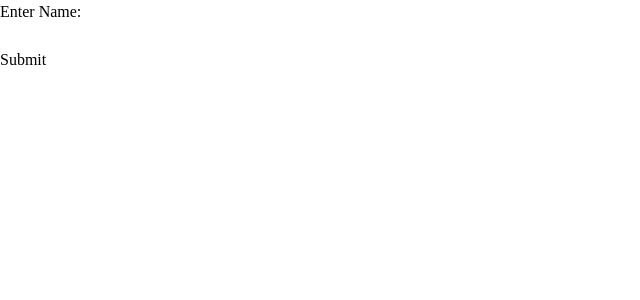
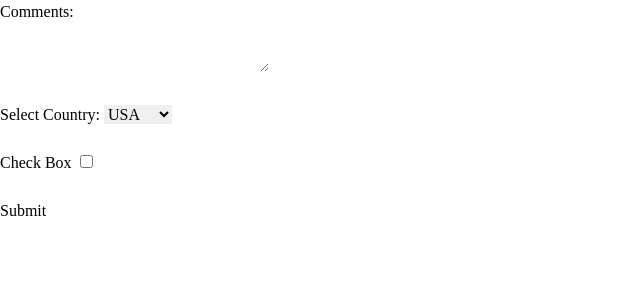
Before and after one commit to desgurpreet/React, a React (Vite) app: page / in a window 1280 px wide. Shown: the top 300 px of the page, without its empty margins (0-640 px from the left). Built offline with nearby package versions, Linux system fonts and the light colour scheme.

Commit message:
input,checkbox,textarea use

```diff
--- a/src/main.jsx
+++ b/src/main.jsx
@@ -3,11 +3,13 @@ import { createRoot } from 'react-dom/client'
 import App1 from './App1.jsx'
 import './index.css'
 import FormControlFunc from './FormControlFunc.jsx'
+import MultiInput from './multiInput.jsx'
 
 createRoot(document.getElementById('root')).render(
   <StrictMode>
     {/* <App1 /> */}
-    <FormControlFunc/>
+    {/* <FormControlFunc/> */}
+    <MultiInput/>
     {/* <App/> */}
   </StrictMode>,
 )
--- /dev/null
+++ b/src/multiInput.jsx
@@ -0,0 +1,50 @@
+import React, { useState } from "react";
+
+const MultiInput = () => {
+  const [text, setText] = useState("");
+  const [select, setSelect] = useState("USA");
+  const [checked, setChecked] = useState(false);
+  const handleSubmit = (e) => {
+    e.preventDefault();
+    console.log("Text: ", e.target[0].value);
+    console.log("Country: ", e.target[1].value);
+    console.log("CheckBox: ", e.target[2].checked);
+  };
+  return (
+    <div>
+      <form onSubmit={handleSubmit}>
+        <label style={{ verticalAlign: "top" }} htmlFor="">
+          Comments:
+        </label>
+        <textarea
+          value={text}
+          onChange={(e) => setText(e.target.value)}
+          cols="20"
+          rows="3"
+        ></textarea>
+        <br />
+        <br />
+        <label htmlFor=""> Select Country: </label>
+        <select value={select} onChange={(e) => setSelect(e.target.value)}>
+          <option value="Canada">Canada</option>
+          <option value="USA">USA</option>
+          <option value="UK">UK</option>
+          <option value="Brazil">Brazil</option>
+        </select>
+        <br />
+        <br />
+        <label htmlFor="">Check Box &nbsp;</label>
+        <input
+          type="checkbox"
+          checked={checked}
+          onChange={(e) => setChecked(e.target.checked)}
+        />
+        <br />
+        <br />
+        <input type="submit" value="Submit" />
+      </form>
+    </div>
+  );
+};
+
+export default MultiInput;
```
